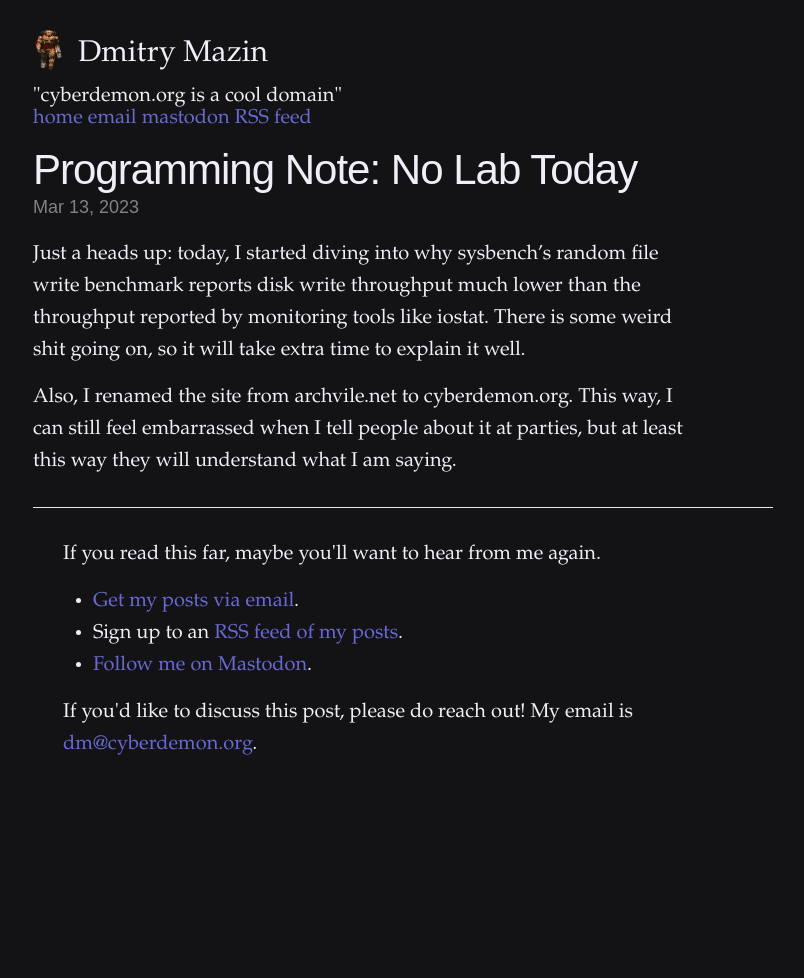
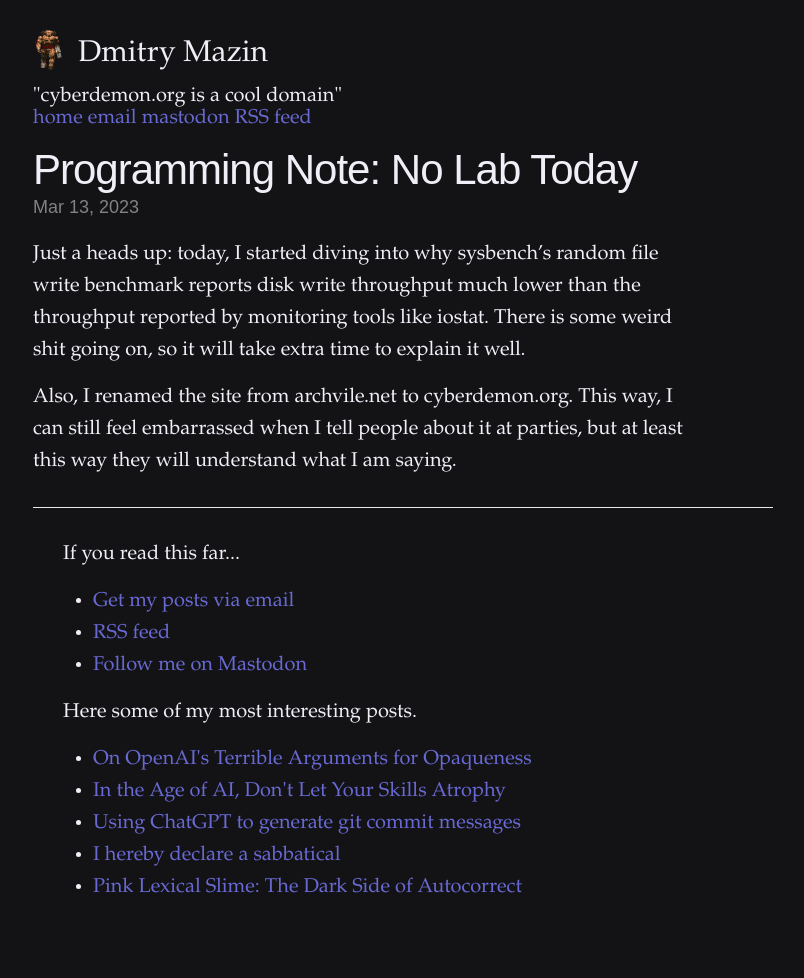
Before and after one commit to dmazin/dmazin.github.io, a Jekyll site: the page built from _posts/2023-03-13-no-lab-today.md, in a window 1280 px wide. Shown: the whole page, without its empty margins (237-1041 px from the left). Built offline with Jekyll 4.4.1, drawn with Linux system fonts in a browser that asks for light colours; before the commit the page ends 900 px from its top, so only the background shows below that.

Commit message:
Updated footer with a list of most interesting posts and adjusted links.

```diff
--- a/_includes/footer.html
+++ b/_includes/footer.html
@@ -1,21 +1,26 @@
 <footer class="site-footer">
   <div class="wrapper">
-    <p>If you read this far, maybe you'll want to hear from me again.</p>
+    <p>If you read this far...</p>
     <ul>
       <li>
         <a
           href="https://cyberdemon.substack.com/?r=kk1l&utm_campaign=pub&utm_medium=web"
           >Get my posts via email</a
-        >.
+        >
       </li>
-      <li>Sign up to an <a href="/feed.xml">RSS feed of my posts</a>.</li>
+      <li><a href="/feed.xml">RSS feed</a></li>
       <li>
-        <a href="https://file-explorers.club/@dmitry">Follow me on Mastodon</a>.
+        <a href="https://file-explorers.club/@dmitry">Follow me on Mastodon</a>
       </li>
     </ul>
-    <p>
-      If you'd like to discuss this post, please do reach out! My email is
-      <a href="mailto:dm@cyberdemon.org">dm@cyberdemon.org</a>.
-    </p>
+    <p>Here some of my most interesting posts.</p>
+    <ul>
+      {% assign featured_posts = site.posts | where_exp:"post","post.tags
+      contains 'featured'" %} {% for post in featured_posts %}
+      <li>
+        <a href="{{ post.url }}">{{ post.title }}</a>
+      </li>
+      {% endfor %}
+    </ul>
   </div>
 </footer>
```
